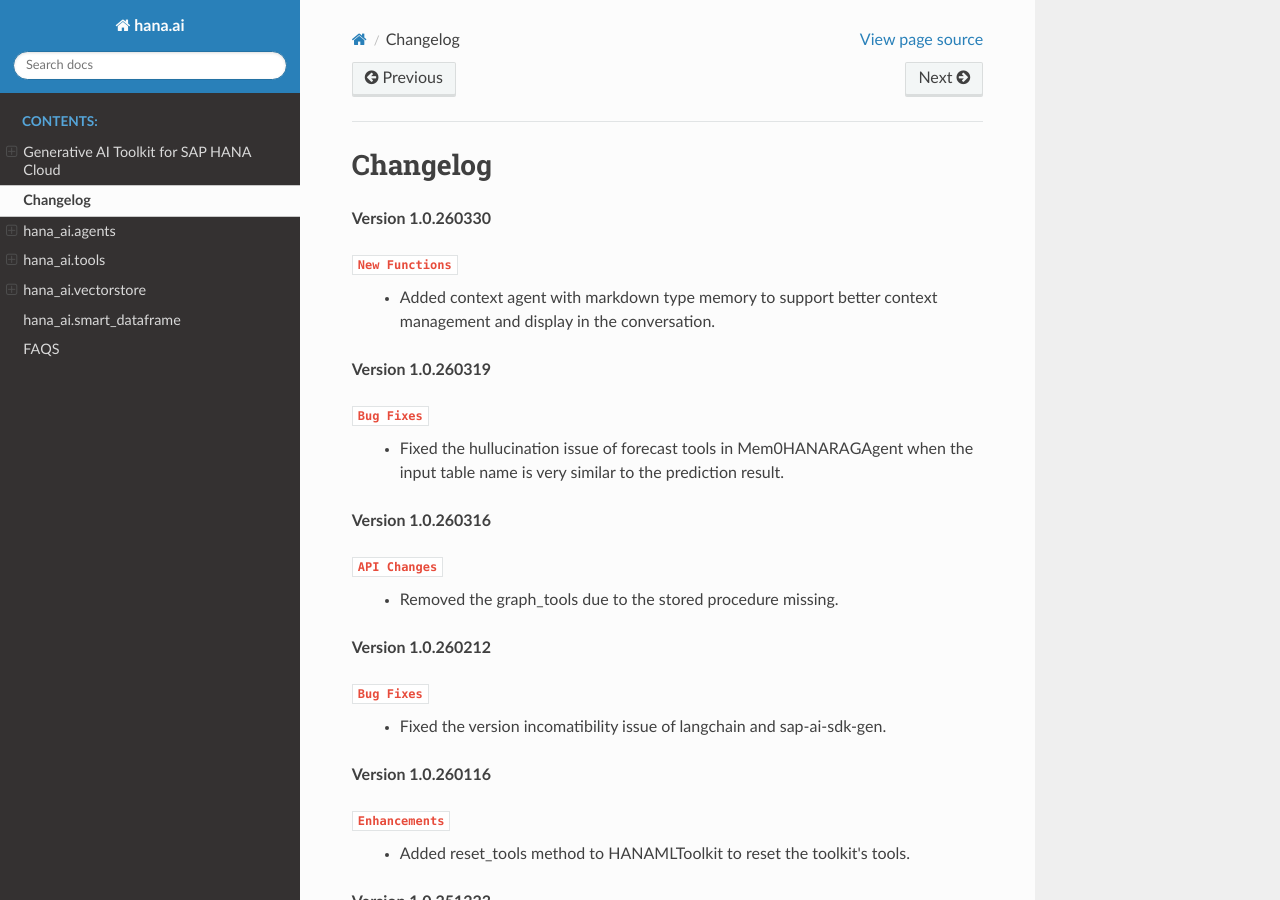
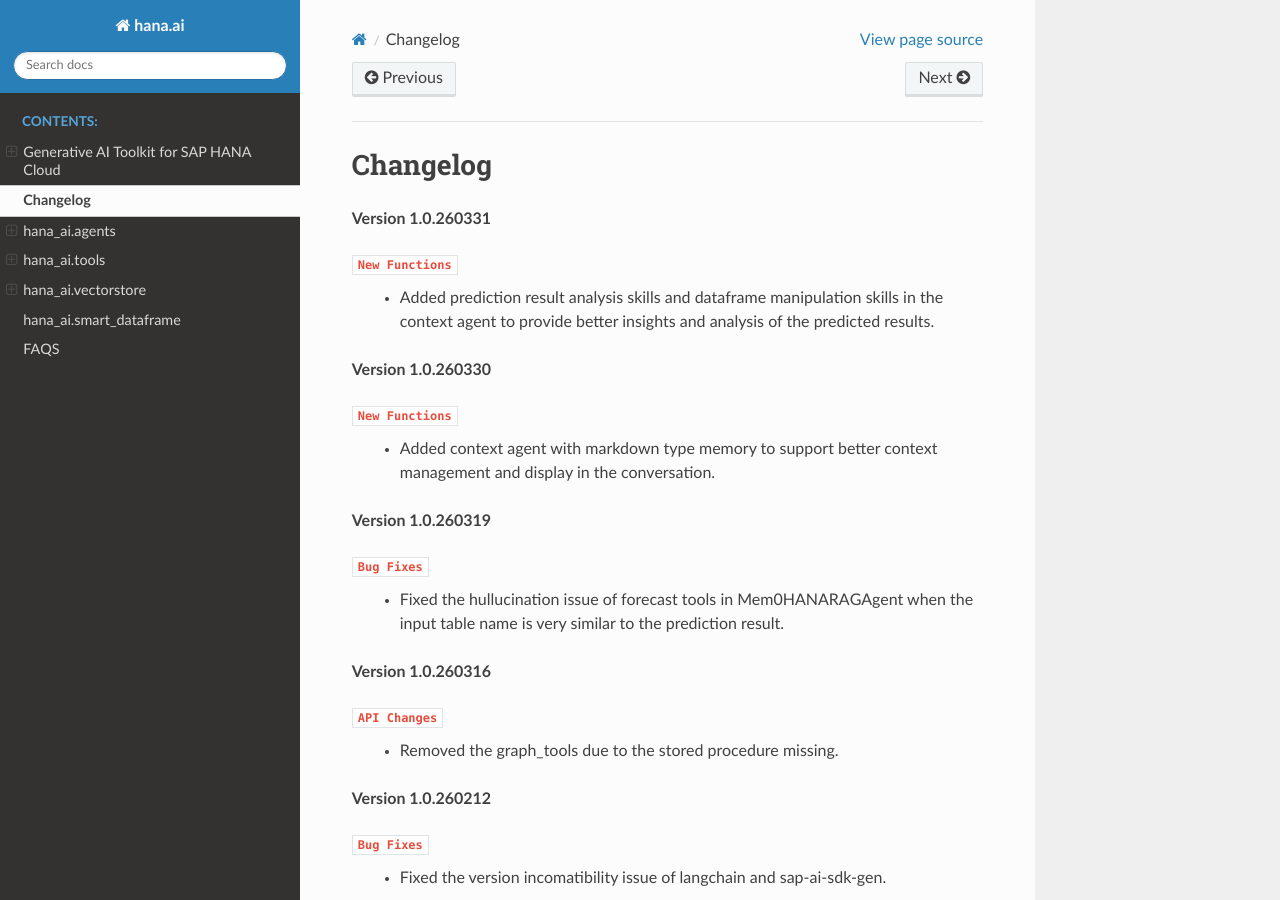
Before and after one commit to SAP/generative-ai-toolkit-for-sap-hana-cloud, a Sphinx documentation site: the page built from doc/changlog.rst, in a window 1280 px wide and 900 px high. Built offline with Sphinx 7.4.7 and the Read the Docs theme 3.1.0, drawn with Linux system fonts in a browser that asks for light colours.

Commit message:
update version

```diff
--- a/doc/changlog.rst
+++ b/doc/changlog.rst
@@ -1,5 +1,10 @@
 Changelog
 =========
+
+**Version 1.0.260331**
+
+``New Functions``
+    - Added prediction result analysis skills and dataframe manipulation skills in the context agent to provide better insights and analysis of the predicted results.
 
 **Version 1.0.260330**
 
--- a/pyproject.toml
+++ b/pyproject.toml
@@ -4,7 +4,7 @@ build-backend = "setuptools.build_meta"
 
 [project]
 name = "hana_ai"
-version = "1.0.26033000"
+version = "1.0.26033100"
 authors = [
     {name = "SAP"}
 ]
--- a/src/hana_ai/__init__.py
+++ b/src/hana_ai/__init__.py
@@ -2,4 +2,4 @@
 hana_ai is a Python package for AI/ML related utilities.
 """
 
-__version__ = "1.0.26033000"
+__version__ = "1.0.26033100"
```
